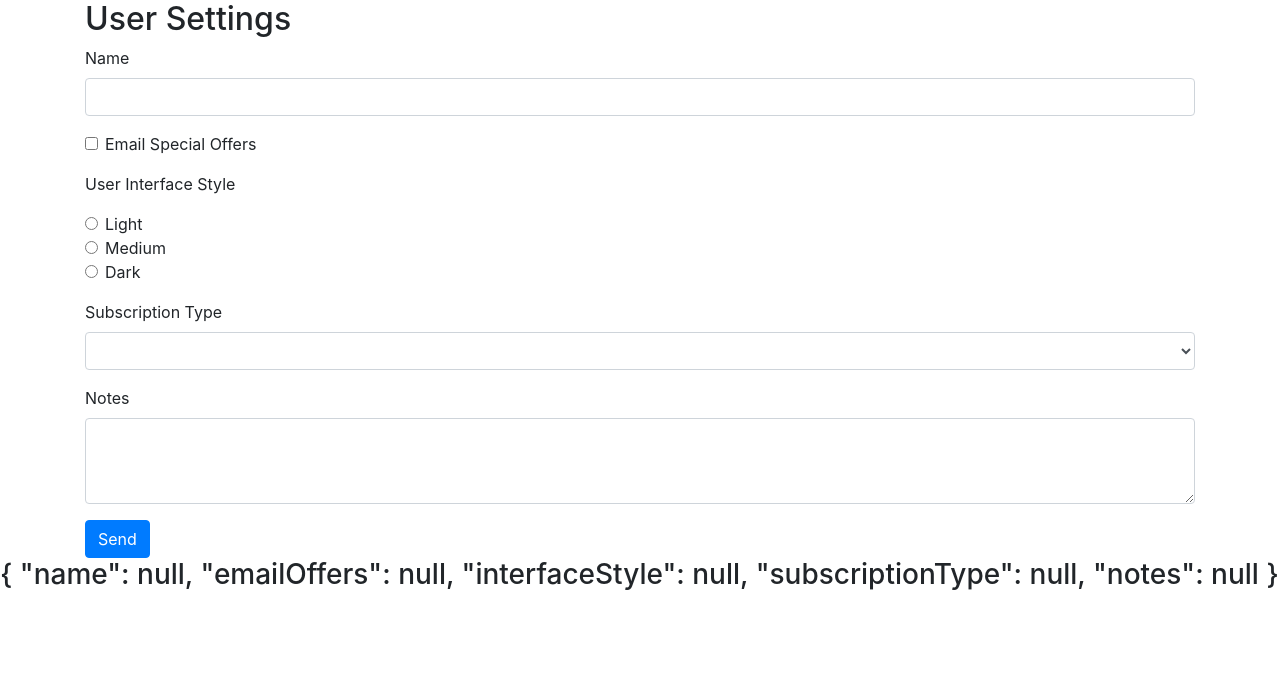
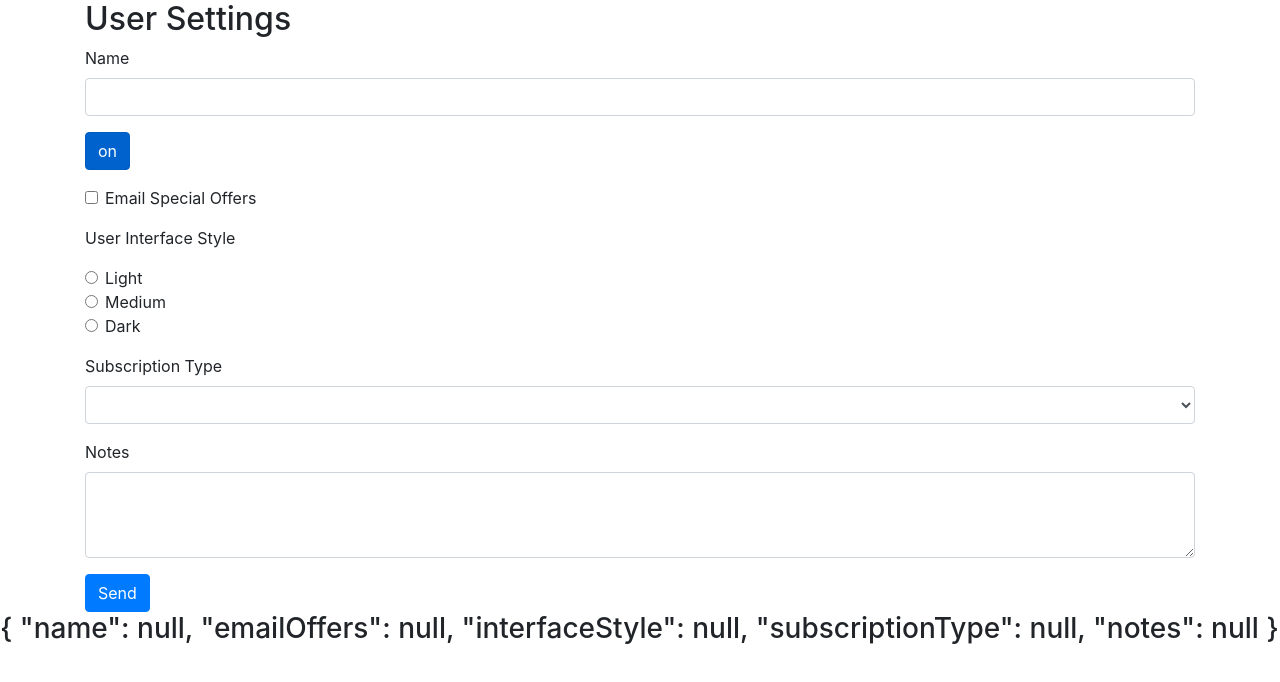
Before and after one commit to willemverbuyst/forms-exercise-angular, an Angular app: page / in a window 1280 px wide. Shown: the top 682 px of the page. Built offline with nearby package versions, Linux system fonts and the light colour scheme.

Commit message:
Install ngx-bootstrap

```diff
--- a/package.json
+++ b/package.json
@@ -20,6 +20,7 @@
     "@angular/platform-browser-dynamic": "~10.0.6",
     "@angular/router": "~10.0.6",
     "bootstrap": "^4.5.2",
+    "ngx-bootstrap": "^6.1.0",
     "rxjs": "~6.5.5",
     "tslib": "^2.0.0",
     "zone.js": "~0.10.3"
--- a/src/app/app.module.ts
+++ b/src/app/app.module.ts
@@ -2,13 +2,14 @@
 import { NgModule } from '@angular/core';
 import { FormsModule } from '@angular/forms';
 import { HttpClientModule } from '@angular/common/http';
+import { ButtonsModule } from 'ngx-bootstrap/buttons';
 
 import { AppComponent } from './app.component';
 import { UserSettingsFormComponent } from './user-settings-form/user-settings-form.component';
 
 @NgModule({
   declarations: [AppComponent, UserSettingsFormComponent],
-  imports: [BrowserModule, FormsModule, HttpClientModule],
+  imports: [BrowserModule, FormsModule, HttpClientModule, ButtonsModule],
   providers: [],
   bootstrap: [AppComponent],
 })
--- a/src/app/user-settings-form/user-settings-form.component.html
+++ b/src/app/user-settings-form/user-settings-form.component.html
@@ -19,6 +19,20 @@
       >
         Enter a name
       </div>
+    </div>
+
+    <div class="form-group">
+      <button
+        type="button"
+        class="btn btn-primary"
+        name="singleModel"
+        [(ngModel)]="singleModel"
+        btnCheckbox
+        btnCheckboxTrue="on"
+        btnCheckboxFalse="off"
+      >
+        {{ singleModel }}
+      </button>
     </div>
 
     <div class="form-check form-group">
--- a/src/app/user-settings-form/user-settings-form.component.ts
+++ b/src/app/user-settings-form/user-settings-form.component.ts
@@ -17,6 +17,8 @@
     subscriptionType: null,
     notes: null,
   };
+
+  singleModel = 'on';
 
   userSettings: UserSettings = { ...this.originalUserSettings };
   postError = false;
```
Also changed, not shown: 1 other file (tests, documents, lock files or other folders).
